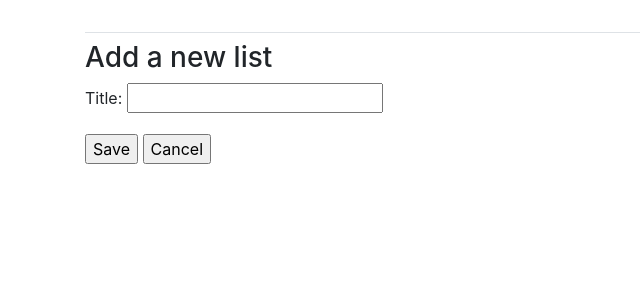
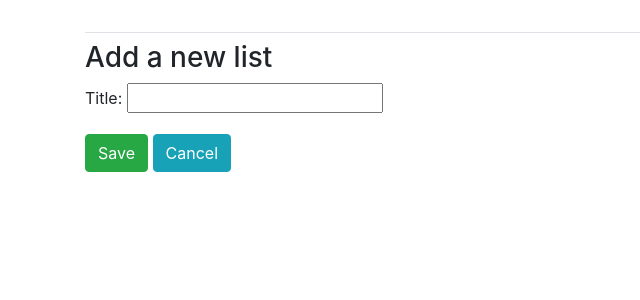
Before and after one commit to kevinbowen777/django-todo, a Django app: page /list/add/ in a window 1280 px wide. Shown: the part 58-358 px from the top of the page, without its empty margins (0-640 px from the left). Run offline with Django 4.2, Linux system fonts and the light colour scheme; parts of the project's set-up code (start-up, migrations or seed data) failed here and were passed over; some libraries are stand-ins or nearby versions.

Commit message:
Convert buttons to bootstrap

```diff
--- a/templates/djangdo/todolist_form.html
+++ b/templates/djangdo/todolist_form.html
@@ -8,13 +8,8 @@
     <form method="post">
       {% csrf_token %}
       {{ form.as_p }}
-      <input
-          value="Save"
-          type="submit">
-      <input
-          value="Cancel"
-          type="button"
-          onclick="location.href='{% url "index" %}';">
+      <button name="submit" class="btn btn-success">Save</button>
+      <a class="btn btn-info" href="{% url 'index' %}">Cancel</a>
     </form>
   </div>
 </div>
```
